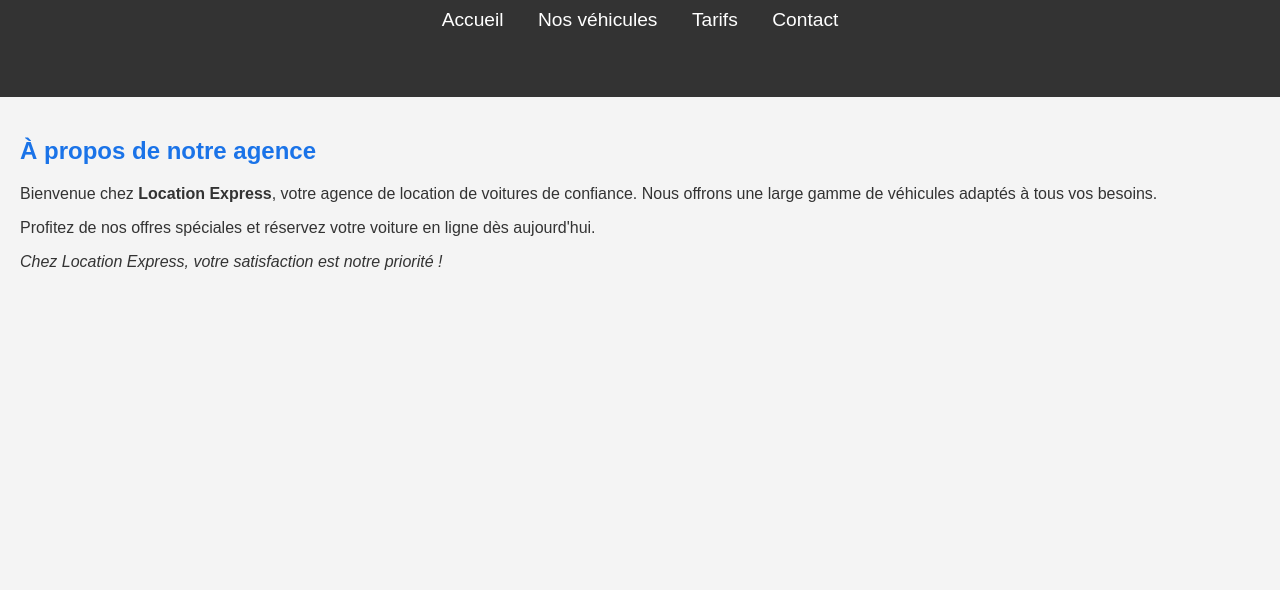
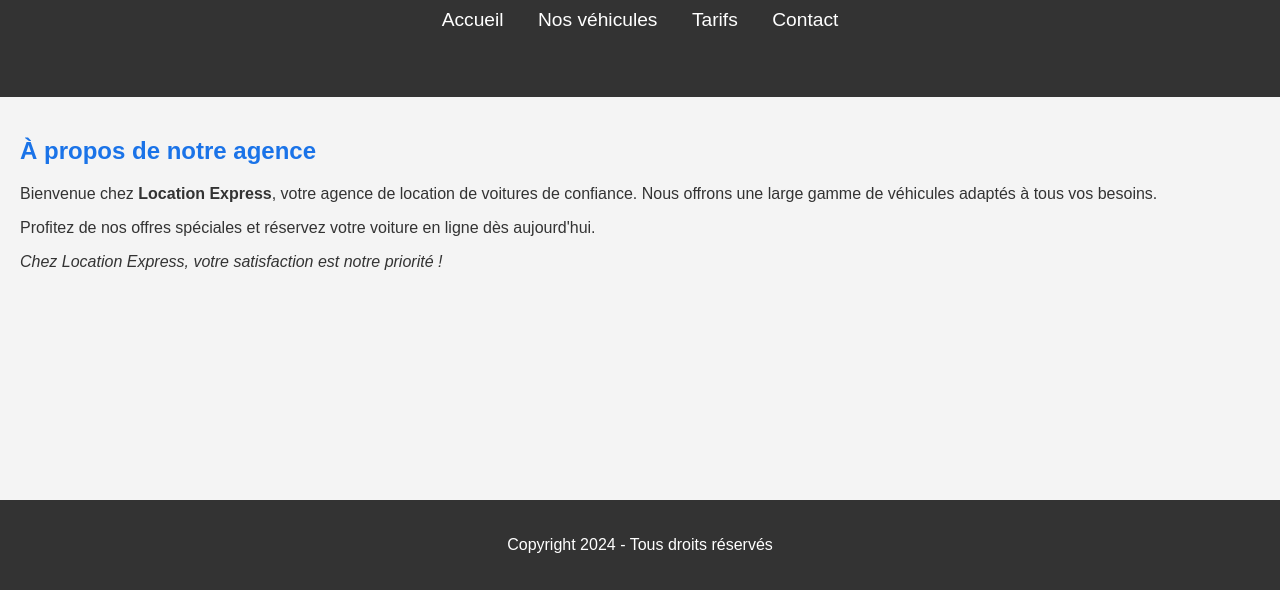
Before and after one commit to Tupolev07/second-projet, a plain HTML site: page index.html in a window 1280 px wide. Shown: the part 210-800 px from the top of the page. Drawn offline with Linux system fonts and the light colour scheme.

Commit message:
Modif user2

```diff
--- a/index.html
+++ b/index.html
@@ -43,5 +43,18 @@
         Chez Location Express, votre satisfaction est notre priorité !
       </p>
     </section>
+    <footer
+      style="
+        background-color: #333;
+        color: #fff;
+        text-align: center;
+        padding: 20px 0;
+        position: fixed;
+        width: 100%;
+        bottom: 0;
+      "
+    >
+      <p>Copyright 2024 - Tous droits réservés</p>
+    </footer>
   </body>
 </html>
```
